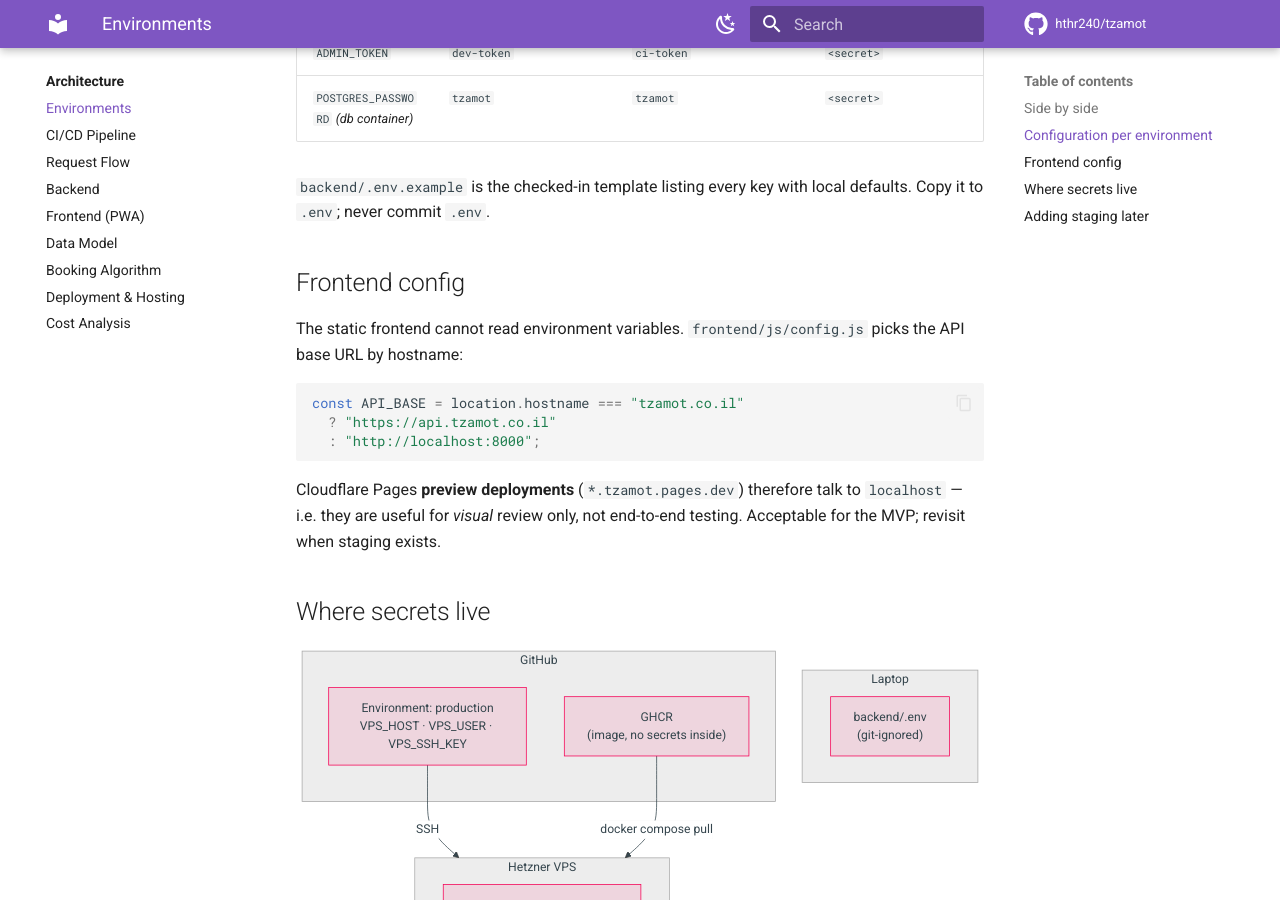
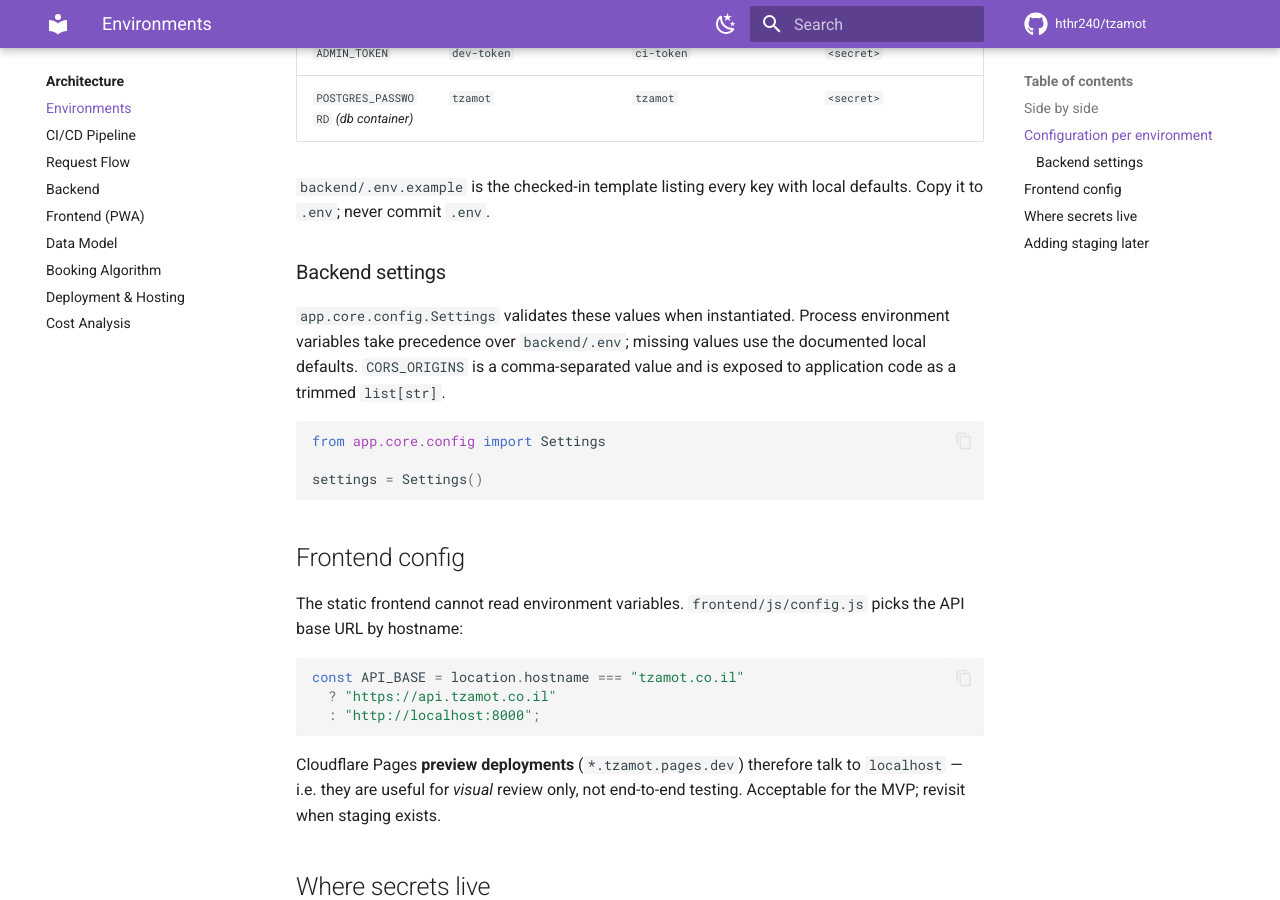
Before and after one commit to hthr240/tzamot, an MkDocs documentation site: the page built from docs/architecture/environments.md, in a window 1280 px wide and 900 px high, scrolled down 1909 px. Built offline with MkDocs 1.6.1 and Material for MkDocs 9.7.7, drawn with Linux system fonts in a browser that asks for light colours; comment, search, counter and statistics services are not loaded.

Commit message:
Document backend settings behavior
Explain settings loading, precedence, and CSV CORS parsing in concise code and architecture documentation.

Co-authored-by: Copilot <223556219+Copilot@users.noreply.github.com>

````diff
--- a/docs/architecture/environments.md
+++ b/docs/architecture/environments.md
@@ -50,6 +50,19 @@ All configuration is read from **environment variables** (12-factor). The same i
 
 `backend/.env.example` is the checked-in template listing every key with local defaults. Copy it to `.env`; never commit `.env`.
 
+### Backend settings
+
+`app.core.config.Settings` validates these values when instantiated. Process
+environment variables take precedence over `backend/.env`; missing values use
+the documented local defaults. `CORS_ORIGINS` is a comma-separated value and is
+exposed to application code as a trimmed `list[str]`.
+
+```python
+from app.core.config import Settings
+
+settings = Settings()
+```
+
 ## Frontend config
 
 The static frontend cannot read environment variables. `frontend/js/config.js` picks the API base URL by hostname:
````
Also changed, not shown: 1 other file.
